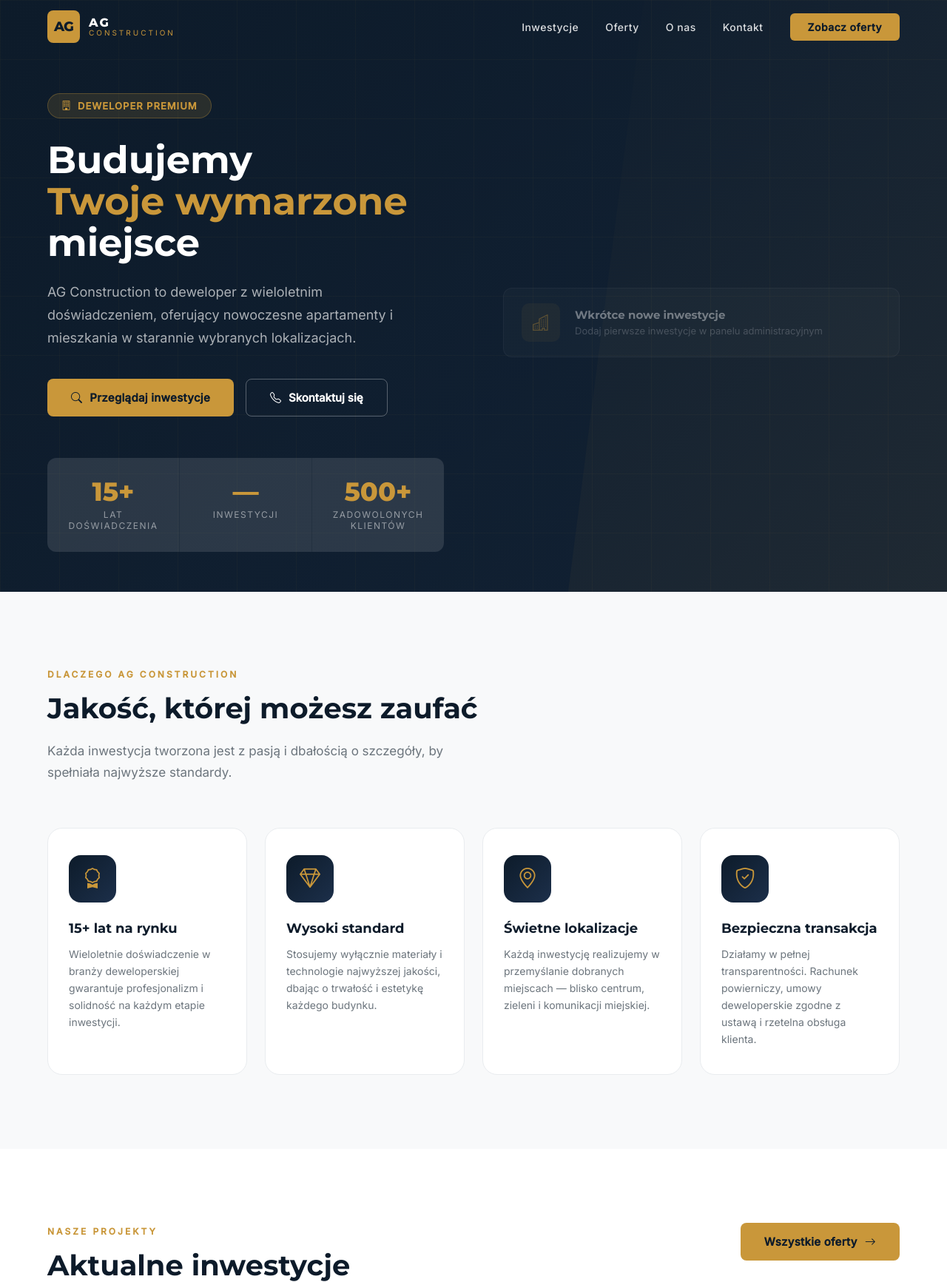
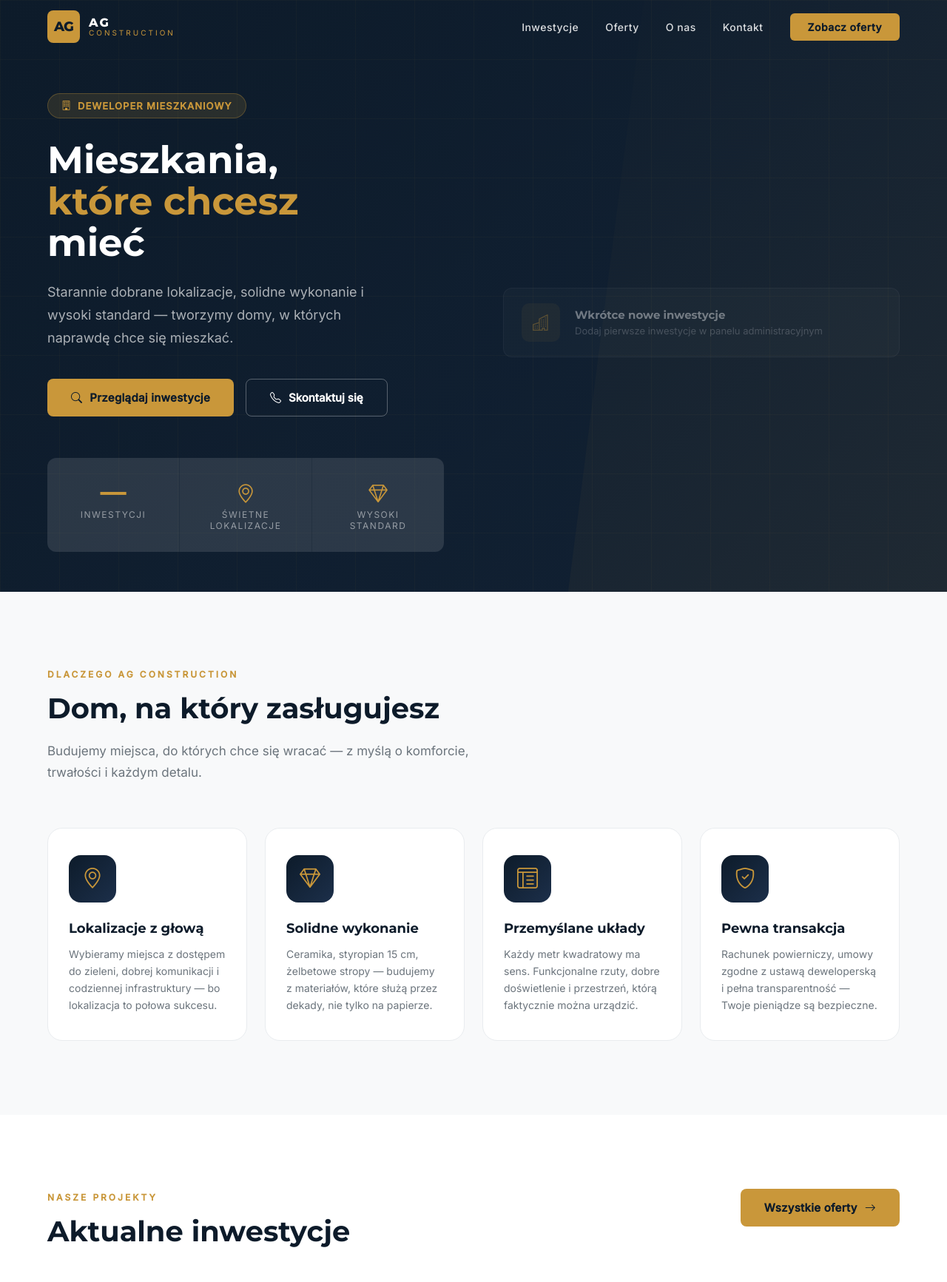
Before and after one commit to BuKarData/ag-construction, a Django app: page / in a window 1280 px wide. Shown: the top 1733 px of the page at 74% size. Run offline with Django 5.2, Linux system fonts and the light colour scheme; data that the repository does not hold is empty.

Commit message:
content: zaktualizuj copy strony głównej – realistyczne teksty bez fałszywych statystyk
Co-Authored-By: Claude Sonnet 4.6 <noreply@anthropic.com>

```diff
--- a/oferty/templates/home.html
+++ b/oferty/templates/home.html
@@ -1270,15 +1270,15 @@
         <div class="hero-left">
             <div class="hero-badge">
                 <i class="bi bi-building"></i>
-                Deweloper Premium
+                Deweloper Mieszkaniowy
             </div>
             <h1 class="hero-title">
-                Budujemy<br>
-                <span class="accent">Twoje wymarzone</span><br>
-                miejsce
+                Mieszkania,<br>
+                <span class="accent">które chcesz</span><br>
+                mieć
             </h1>
             <p class="hero-desc">
-                AG Construction to deweloper z wieloletnim doświadczeniem, oferujący nowoczesne apartamenty i mieszkania w starannie wybranych lokalizacjach.
+                Starannie dobrane lokalizacje, solidne wykonanie i wysoki standard — tworzymy domy, w których naprawdę chce się mieszkać.
             </p>
             <div class="hero-actions">
                 <a href="#inwestycje" class="btn-primary-ag">
@@ -1292,16 +1292,16 @@
             </div>
             <div class="hero-stats">
                 <div class="stat-item">
-                    <div class="stat-number">15+</div>
-                    <div class="stat-label">Lat doświadczenia</div>
-                </div>
-                <div class="stat-item">
                     <div class="stat-number">{% if inwestycje %}{{ inwestycje|length }}{% else %}—{% endif %}</div>
                     <div class="stat-label">Inwestycji</div>
                 </div>
                 <div class="stat-item">
-                    <div class="stat-number">500+</div>
-                    <div class="stat-label">Zadowolonych klientów</div>
+                    <div class="stat-number"><i class="bi bi-geo-alt" style="font-size:1.6rem;"></i></div>
+                    <div class="stat-label">Świetne lokalizacje</div>
+                </div>
+                <div class="stat-item">
+                    <div class="stat-number"><i class="bi bi-gem" style="font-size:1.6rem;"></i></div>
+                    <div class="stat-label">Wysoki standard</div>
                 </div>
             </div>
         </div>
@@ -1343,29 +1343,29 @@
     <div class="section-inner">
         <div class="section-header">
             <span class="section-label">Dlaczego AG Construction</span>
-            <h2 class="section-title">Jakość, której możesz zaufać</h2>
-            <p class="section-desc">Każda inwestycja tworzona jest z pasją i dbałością o szczegóły, by spełniała najwyższe standardy.</p>
+            <h2 class="section-title">Dom, na który zasługujesz</h2>
+            <p class="section-desc">Budujemy miejsca, do których chce się wracać — z myślą o komforcie, trwałości i każdym detalu.</p>
         </div>
         <div class="features-grid">
             <div class="feature-card reveal">
-                <div class="feature-icon"><i class="bi bi-award"></i></div>
-                <h3 class="feature-title">15+ lat na rynku</h3>
-                <p class="feature-desc">Wieloletnie doświadczenie w branży deweloperskiej gwarantuje profesjonalizm i solidność na każdym etapie inwestycji.</p>
+                <div class="feature-icon"><i class="bi bi-geo-alt"></i></div>
+                <h3 class="feature-title">Lokalizacje z głową</h3>
+                <p class="feature-desc">Wybieramy miejsca z dostępem do zieleni, dobrej komunikacji i codziennej infrastruktury — bo lokalizacja to połowa sukcesu.</p>
             </div>
             <div class="feature-card reveal">
                 <div class="feature-icon"><i class="bi bi-gem"></i></div>
-                <h3 class="feature-title">Wysoki standard</h3>
-                <p class="feature-desc">Stosujemy wyłącznie materiały i technologie najwyższej jakości, dbając o trwałość i estetykę każdego budynku.</p>
+                <h3 class="feature-title">Solidne wykonanie</h3>
+                <p class="feature-desc">Ceramika, styropian 15 cm, żelbetowe stropy — budujemy z materiałów, które służą przez dekady, nie tylko na papierze.</p>
             </div>
             <div class="feature-card reveal">
-                <div class="feature-icon"><i class="bi bi-geo-alt"></i></div>
-                <h3 class="feature-title">Świetne lokalizacje</h3>
-                <p class="feature-desc">Każdą inwestycję realizujemy w przemyślanie dobranych miejscach — blisko centrum, zieleni i komunikacji miejskiej.</p>
+                <div class="feature-icon"><i class="bi bi-layout-text-window-reverse"></i></div>
+                <h3 class="feature-title">Przemyślane układy</h3>
+                <p class="feature-desc">Każdy metr kwadratowy ma sens. Funkcjonalne rzuty, dobre doświetlenie i przestrzeń, którą faktycznie można urządzić.</p>
             </div>
             <div class="feature-card reveal">
                 <div class="feature-icon"><i class="bi bi-shield-check"></i></div>
-                <h3 class="feature-title">Bezpieczna transakcja</h3>
-                <p class="feature-desc">Działamy w pełnej transparentności. Rachunek powierniczy, umowy deweloperskie zgodne z ustawą i rzetelna obsługa klienta.</p>
+                <h3 class="feature-title">Pewna transakcja</h3>
+                <p class="feature-desc">Rachunek powierniczy, umowy zgodne z ustawą deweloperską i pełna transparentność — Twoje pieniądze są bezpieczne.</p>
             </div>
         </div>
     </div>
@@ -1461,8 +1461,8 @@
 <section class="cta-strip" id="kontakt">
     <div class="cta-strip-inner">
         <div>
-            <h2>Masz pytania? Jesteśmy do dyspozycji</h2>
-            <p>Nasi doradcy pomogą Ci wybrać idealny lokal i przeprowadzą przez cały proces zakupu.</p>
+            <h2>Porozmawiajmy o Twoim nowym domu</h2>
+            <p>Chętnie odpowiemy na każde pytanie i pomożemy dobrać lokal dopasowany do Twoich potrzeb.</p>
         </div>
         <div class="cta-contact-grid">
             <a href="tel:+48000000000" class="cta-contact-item">
@@ -1486,20 +1486,18 @@
                     <i class="bi bi-buildings"></i>
                 </div>
                 <div class="about-badge-float">
-                    <div class="big-num">15+</div>
-                    <div class="big-label">Lat doświadczenia</div>
+                    <div class="big-num"><i class="bi bi-house-heart" style="font-size:2rem;"></i></div>
+                    <div class="big-label">Dla Ciebie</div>
                 </div>
             </div>
             <div class="about-content">
                 <span class="section-label">O nas</span>
-                <h2 class="section-title">Kim jest AG Construction?</h2>
+                <h2 class="section-title">AG Construction – budownictwo z charakterem</h2>
                 <p style="color:var(--ag-gray-600);font-size:16px;line-height:1.75;margin-bottom:28px;">
-                    AG Construction to firma deweloperska z wieloletnim doświadczeniem na rynku nieruchomości.
-                    Realizujemy inwestycje mieszkaniowe, które łączą nowoczesną architekturę z funkcjonalnością i wysokim standardem wykończenia.
+                    Tworzymy osiedla, w których chce się żyć — nie tylko mieszkać. Każda inwestycja to wynik przemyślanego projektu, dobrej lokalizacji i materiałów, które faktycznie coś znaczą.
                 </p>
                 <p style="color:var(--ag-gray-600);font-size:16px;line-height:1.75;margin-bottom:32px;">
-                    Naszym priorytetem jest satysfakcja klienta — od pierwszego kontaktu, przez podpisanie umowy,
-                    aż po odbiór kluczy. Każdy projekt realizujemy z zaangażowaniem i odpowiedzialnością.
+                    Stawiamy na kontakt bez pośredników, jasne warunki i pełne wsparcie — od pierwszego pytania aż po odbiór kluczy. Bo zakup mieszkania powinien być przyjemnością, nie stresem.
                 </p>
                 <div class="about-values">
                     <div class="value-item">
```
